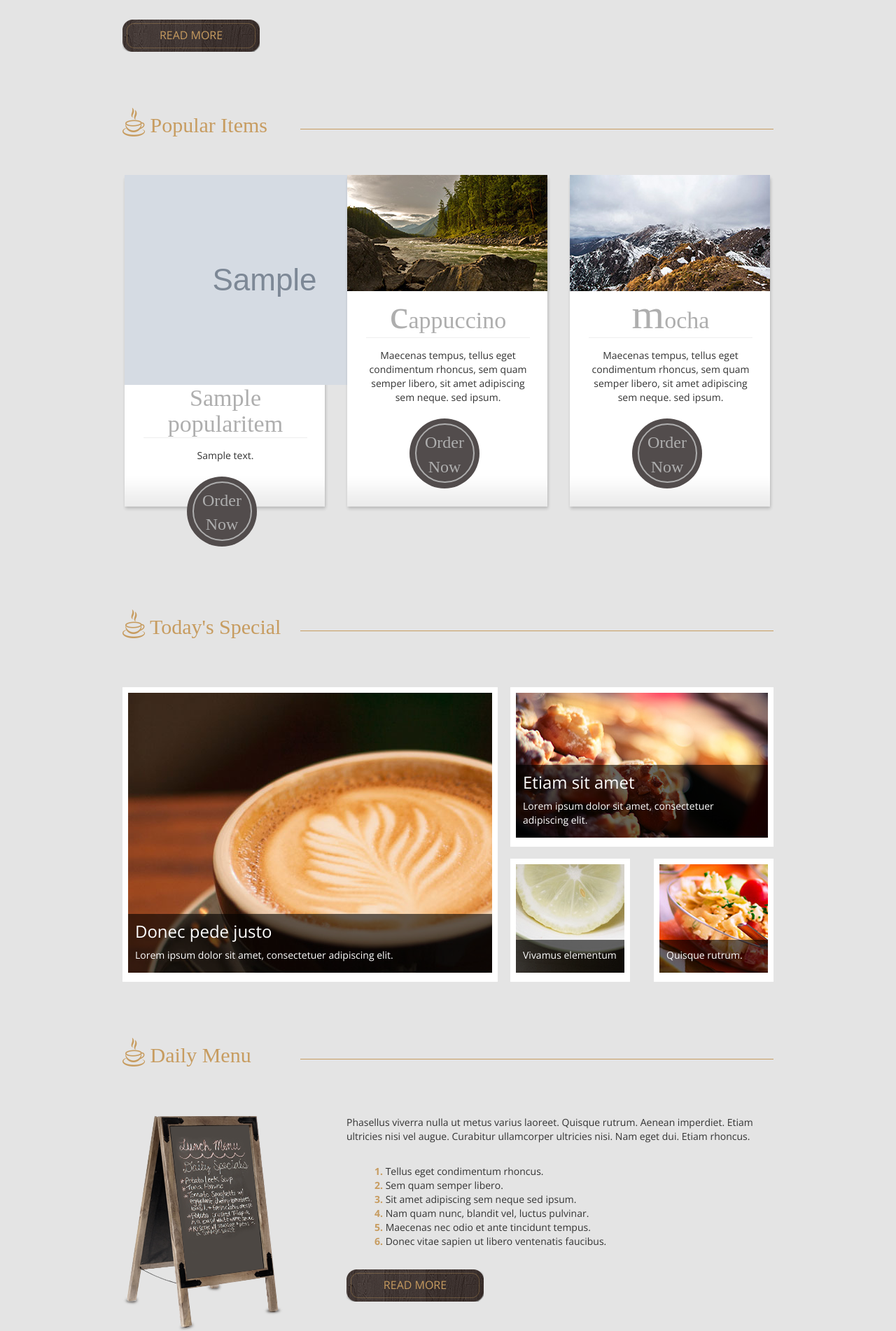
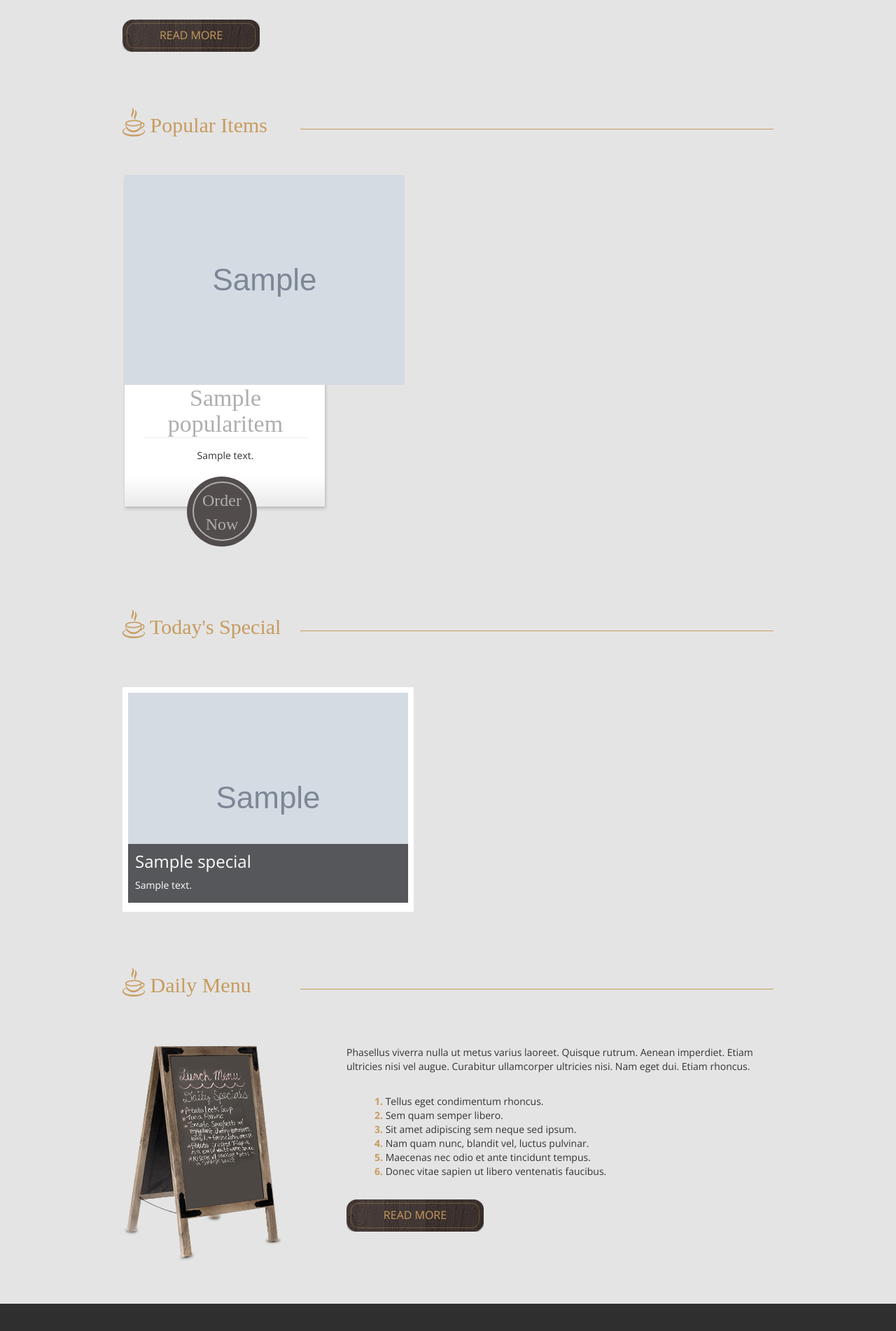
Before and after one commit to yasinaliyari/Cafe-House, a Django app: page / in a window 1280 px wide. Shown: the part 1275-3177 px from the top of the page at 70% size. Run offline with Django 5.2, Linux system fonts and the light colour scheme; tables that the repository leaves empty hold one stand-in row (Sample ...); some libraries are stand-ins or nearby versions; some web fonts are replaced.

Commit message:
show special item with django

```diff
--- a/home/templates/home/home.html
+++ b/home/templates/home/home.html
@@ -36,26 +36,6 @@
                             </div>
                         </div>
                     {% endfor %}
-                    <div class="tm-popular-item">
-                        <img src="{% static 'img/popular-2.jpg' %}" alt="Popular" class="tm-popular-item-img">
-                        <div class="tm-popular-item-description">
-                            <h3 class="tm-handwriting-font tm-popular-item-title"><span class="tm-handwriting-font bigger-first-letter">c</span>appuccino</h3><hr class="tm-popular-item-hr">
-                            <p>Maecenas tempus, tellus eget condimentum rhoncus, sem quam semper libero, sit amet adipiscing sem neque. sed ipsum.</p>
-                            <div class="order-now-container">
-                                <a href="#" class="order-now-link tm-handwriting-font">Order Now</a>
-                            </div>
-                        </div>
-                    </div>
-                    <div class="tm-popular-item">
-                        <img src="{% static 'img/popular-3.jpg' %}" alt="Popular" class="tm-popular-item-img">
-                        <div class="tm-popular-item-description">
-                            <h3 class="tm-handwriting-font tm-popular-item-title"><span class="tm-handwriting-font bigger-first-letter">m</span>ocha</h3><hr class="tm-popular-item-hr">
-                            <p>Maecenas tempus, tellus eget condimentum rhoncus, sem quam semper libero, sit amet adipiscing sem neque. sed ipsum.</p>
-                            <div class="order-now-container">
-                                <a href="#" class="order-now-link tm-handwriting-font">Order Now</a>
-                            </div>
-                        </div>
-                    </div>
                 </div>
             </section>
             <section class="tm-section row">
@@ -64,55 +44,35 @@
                     <div class="tm-hr-container"><hr class="tm-hr"></div>
                 </div>
                 <div class="col-lg-12 tm-special-container margin-top-60">
-                    <div class="tm-special-container-left"> <!-- left -->
-                        <div class="tm-special-item">
-                            <div class="tm-special-img-container">
-                                <img src="{% static 'img/special-1.jpg' %}" alt="Special" class="tm-special-img img-responsive">
-                                <a href="#">
-                                    <div class="tm-special-description">
-                                        <h3 class="tm-special-title">Donec pede justo</h3>
-                                        <p>Lorem ipsum dolor sit amet, consectetuer adipiscing elit.</p>
-                                    </div>
-                                </a>
-                            </div>
-                        </div>
-                    </div>
-                    <div class="tm-special-container-right"> <!-- right -->
-                        <div>
+                    <div class="tm-special-container-left">
+                        {% for special in specials_left %}
                             <div class="tm-special-item">
                                 <div class="tm-special-img-container">
-                                    <img src="{% static 'img/special-2.jpg' %}" alt="Special" class="img-responsive">
+                                    <img src="{{ special.image.url }}" alt="{{ special.title }}" class="tm-special-img img-responsive">
                                     <a href="#">
                                         <div class="tm-special-description">
-                                            <h3 class="tm-special-title">Etiam sit amet</h3>
-                                            <p>Lorem ipsum dolor sit amet, consectetuer adipiscing elit.</p>
+                                            <h3 class="tm-special-title">{{ special.title}}</h3>
+                                            <p>{{ special.description}}</p>
                                         </div>
                                     </a>
                                 </div>
                             </div>
-                        </div>
-                        <div class="tm-special-container-lower">
+                        {% endfor %}
+                    </div>
+                    <div class="tm-special-container-right">
+                        {% for special in specials_right %}
                             <div class="tm-special-item">
                                 <div class="tm-special-img-container">
-                                    <img src="{% static 'img/special-3.jpg' %}" alt="Special" class="img-responsive">
+                                    <img src="{{ special.image.url }}" alt="{{ special.title }}" class="img-responsive">
                                     <a href="#">
                                         <div class="tm-special-description">
-                                            <p>Vivamus elementum</p>
+                                            <h3 class="tm-special-title">{{ special.title}}</h3>
+                                            <p>{{ special.description }}</p>
                                         </div>
                                     </a>
                                 </div>
                             </div>
-                            <div class="tm-special-item">
-                                <div class="tm-special-img-container">
-                                    <img src="{% static 'img/special-4.jpg' %}" alt="Special" class="img-responsive">
-                                    <a href="#">
-                                        <div class="tm-special-description">
-                                            <p>Quisque rutrum.</p>
-                                        </div>
-                                    </a>
-                                </div>
-                            </div>
-                        </div>
+                        {% endfor %}
                     </div>
                 </div>
             </section>
```
